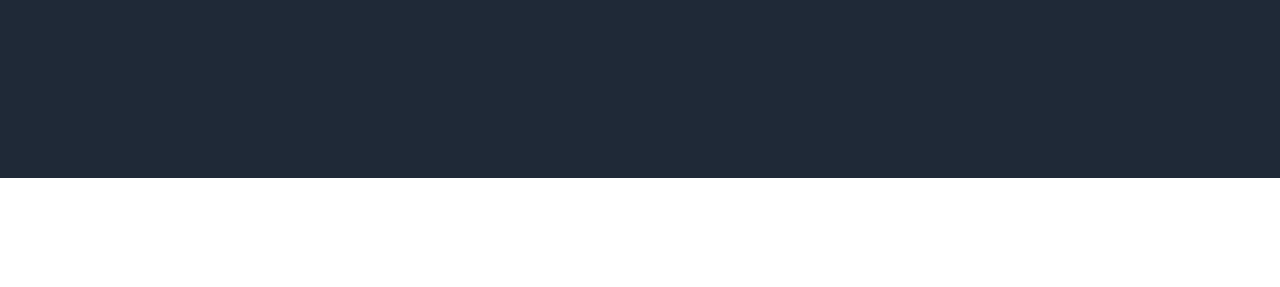
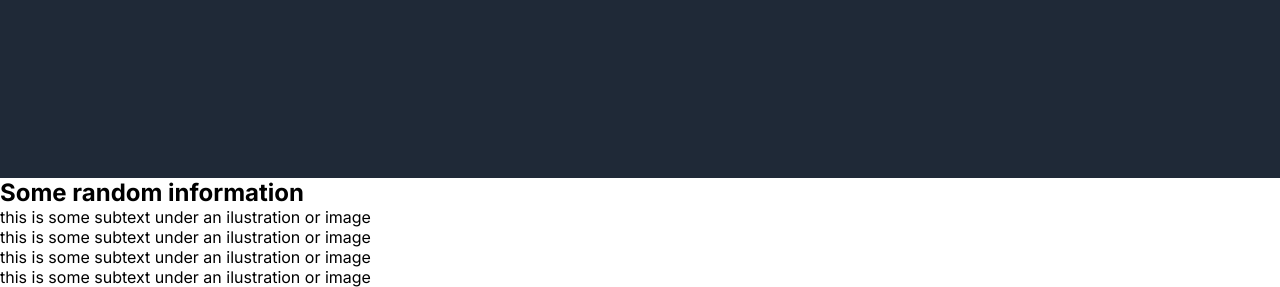
Before and after one commit to Alborithm/landing-page, a plain HTML site: page index.html in a window 1280 px wide. Shown: the part 571-858 px from the top of the page. Before the commit the page ends 800 px from the top, so only its background shows below. Drawn offline with Linux system fonts and the light colour scheme.

Commit message:
added elements for service section in index.html

```diff
--- a/index.html
+++ b/index.html
@@ -37,8 +37,26 @@
     <!-- main content-->
     <main>
         <!-- Services section-->
-        <div class="services">
-
+        <div class="services-section">
+            <h2>Some random information</h2>
+            <div class="service-items">
+                <div class="service-item">
+                    <div class="service-box"></div>
+                    <p>this is some subtext under an ilustration or image</p>
+                </div>
+                <div class="service-item">
+                    <div class="service-box"></div>
+                    <p>this is some subtext under an ilustration or image</p>
+                </div>
+                <div class="service-item">
+                    <div class="service-box"></div>
+                    <p>this is some subtext under an ilustration or image</p>
+                </div>
+                <div class="service-item">
+                    <div class="service-box"></div>
+                    <p>this is some subtext under an ilustration or image</p>
+                </div>
+            </div>
         </div>
         <!-- Quote Section -->
         <div class="quote-section">
```
